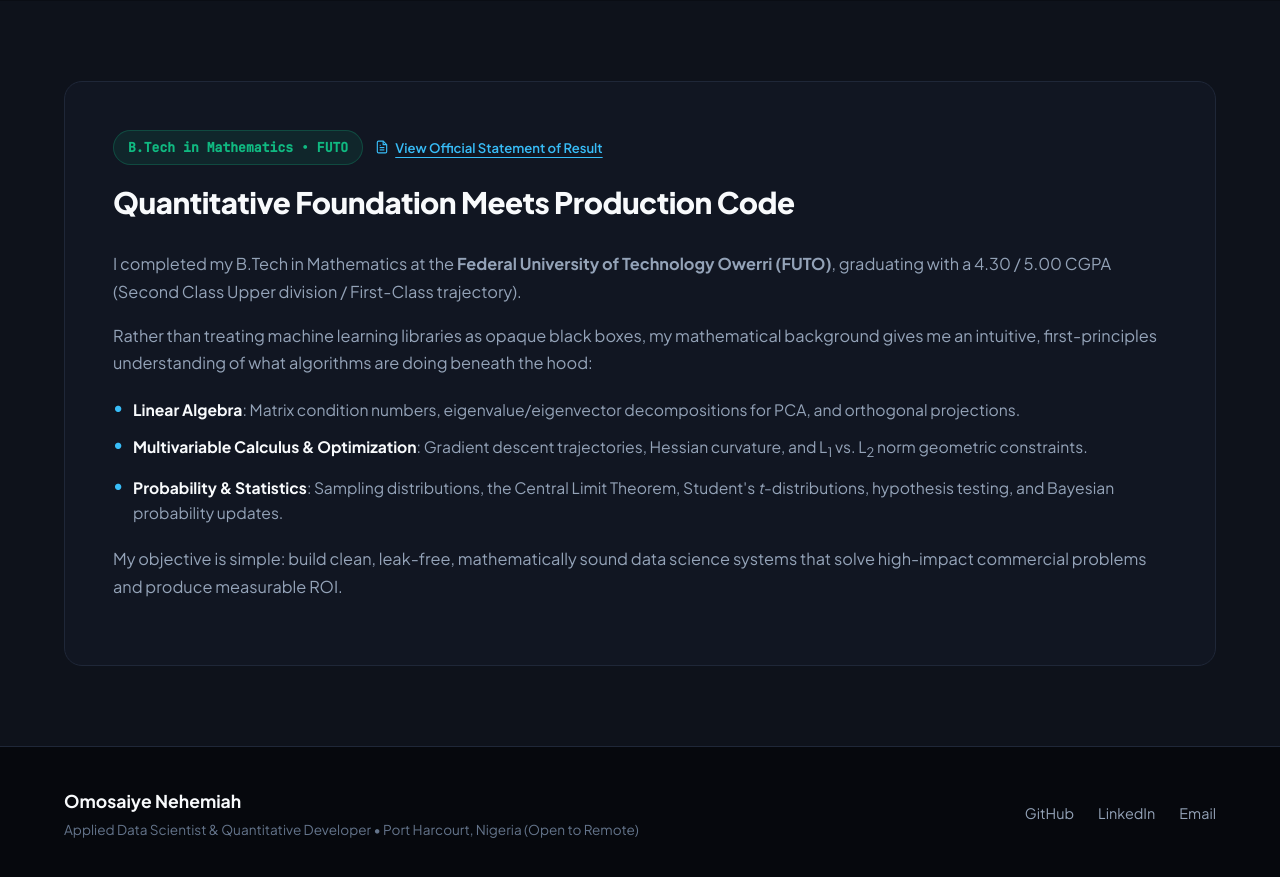
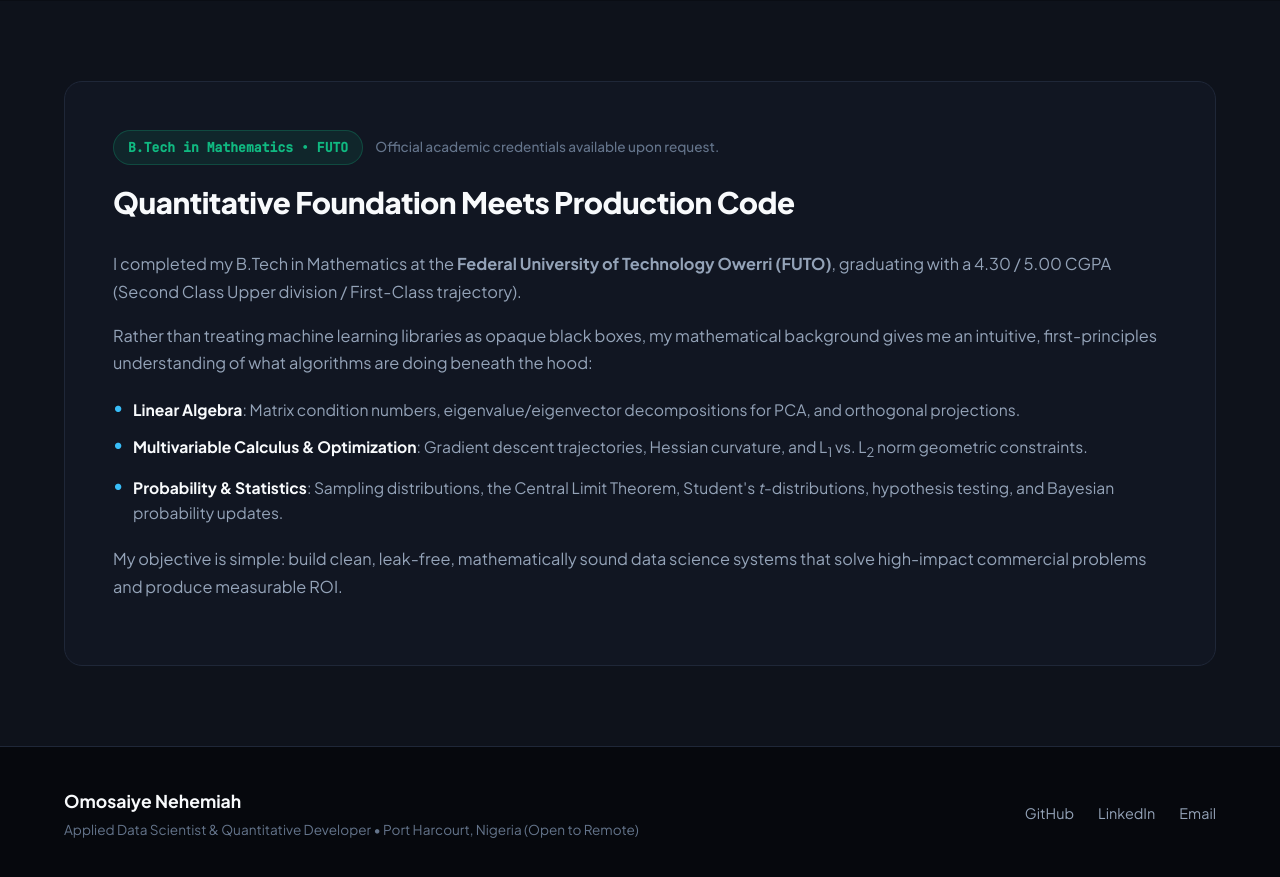
Before and after one commit to Neabem/Neabem.github.io, a plain HTML site: page index.html in a window 1280 px wide. Shown: the part 4720-5597 px from the top of the page. Drawn offline with Linux system fonts and the light colour scheme.

Commit message:
chore: remove statement of result asset and update credentials copy

```diff
--- a/index.html
+++ b/index.html
@@ -384,10 +384,7 @@
         <div class="about-header">
           <div style="display: flex; gap: 12px; align-items: center; flex-wrap: wrap; margin-bottom: 14px;">
             <div class="degree-badge" style="margin-bottom: 0;">B.Tech in Mathematics • FUTO</div>
-            <a href="assets/degree_certificate.jpg" target="_blank" class="cert-link" style="display: inline-flex; align-items: center; gap: 6px; font-size: 0.82rem; font-weight: 600; color: var(--accent-blue); text-decoration: underline; text-underline-offset: 4px;">
-              <svg viewBox="0 0 24 24" width="14" height="14" stroke="currentColor" stroke-width="2" fill="none"><path d="M14 2H6a2 2 0 0 0-2 2v16a2 2 0 0 0 2 2h12a2 2 0 0 0 2-2V8z"></path><polyline points="14 2 14 8 20 8"></polyline><line x1="16" y1="13" x2="8" y2="13"></line><line x1="16" y1="17" x2="8" y2="17"></line><polyline points="10 9 9 9 8 9"></polyline></svg>
-              View Official Statement of Result
-            </a>
+            <span style="font-size: 0.85rem; color: var(--text-muted); font-weight: 500;">Official academic credentials available upon request.</span>
           </div>
           <h2>Quantitative Foundation Meets Production Code</h2>
         </div>
```
Also changed, not shown: 1 other file.
